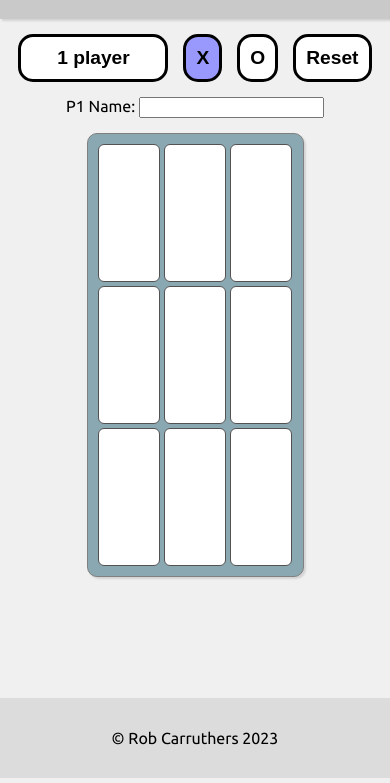
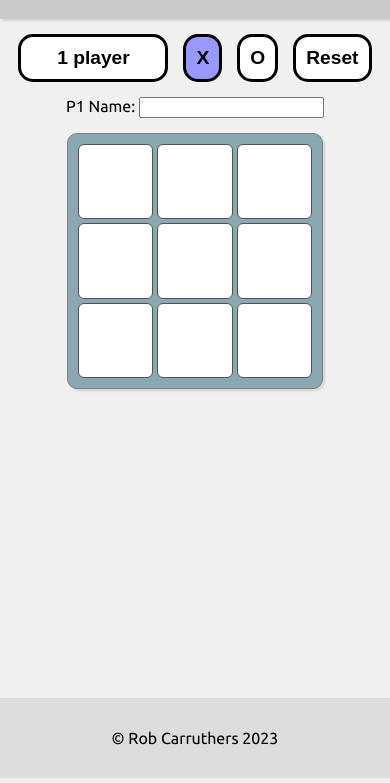
Before and after one commit to rob-carruthers/tic-tac-toe, a plain HTML site: page index.html in a window 390 px wide. Shown: the part 61-844 px from the top of the page. Drawn offline with Linux system fonts and the light colour scheme; some icons are missing.

Commit message:
Add responsiveness to board, ensure always square

```diff
--- a/style.css
+++ b/style.css
@@ -33,8 +33,8 @@ body {
   margin-top: 10px;
   border-radius: 10px;
   background-color: rgb(138, 168, 177);
-  width: 50%;
-  height: 50%;
+  width: min(60vh, 60vw);
+  height: min(60vh, 60vw);
   border: 1px solid gray;
   box-shadow: 2px 2px 2px lightgray;
 }
```
